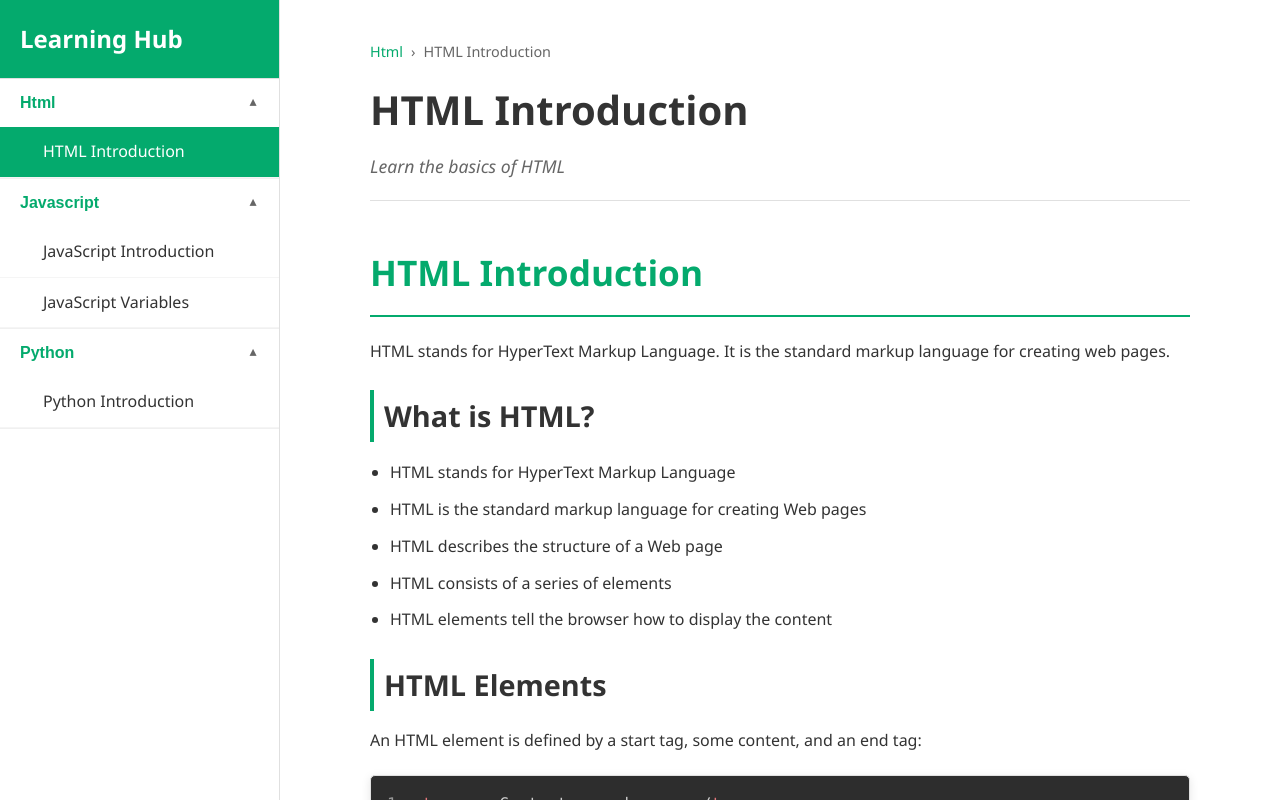
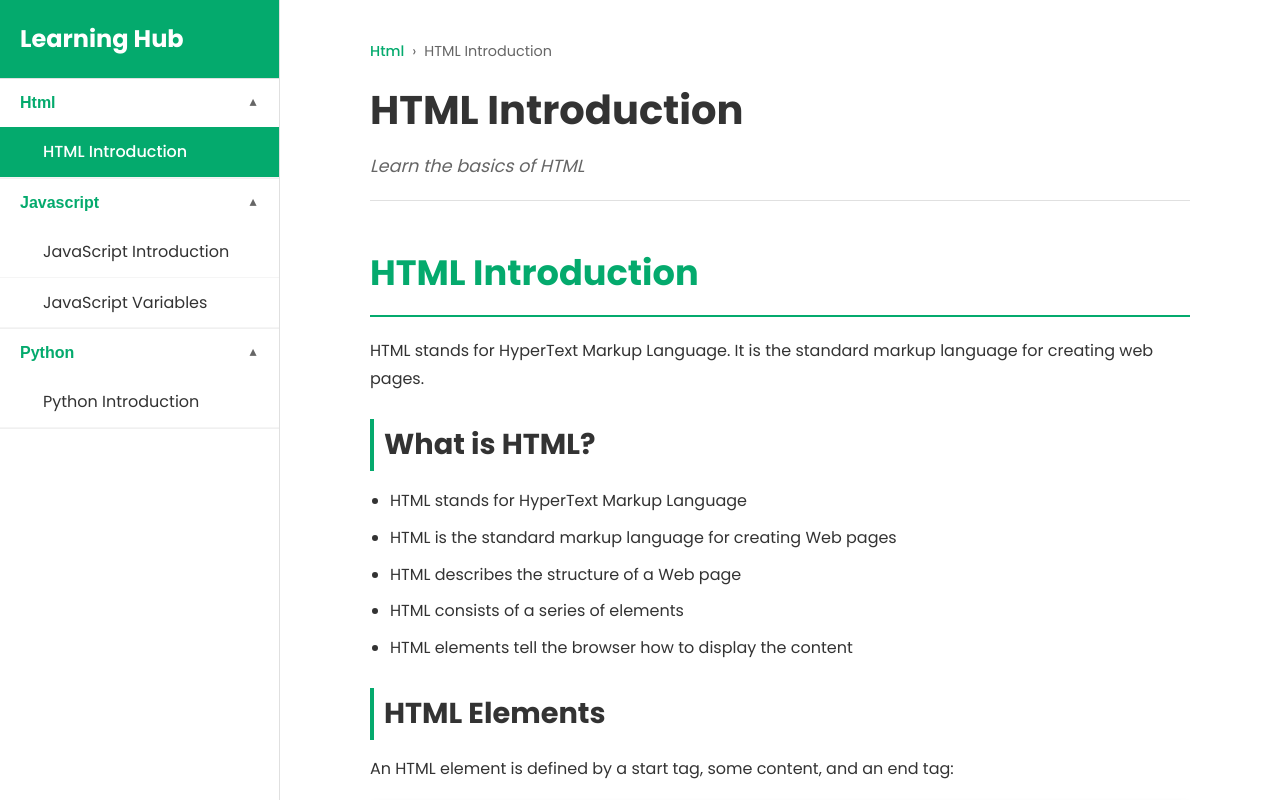
Before and after one commit to Professor-DiegoPinho/w3-profpinho, a Next.js app: page /html/01-introduction in a window 1280 px wide. Shown: the top 800 px of the page. Built offline with nearby package versions, Linux system fonts and the light colour scheme.

Commit message:
font: poppins

```diff
--- a/src/app/globals.css
+++ b/src/app/globals.css
@@ -9,7 +9,7 @@ html,
 body {
   max-width: 100vw;
   overflow-x: hidden;
-  font-family: "Segoe UI", Tahoma, Geneva, Verdana, sans-serif;
+  font-family: var(--font-poppins), "Segoe UI", Tahoma, Geneva, Verdana, sans-serif;
   line-height: 1.6;
   color: #333;
   background-color: #f1f1f1;
@@ -374,7 +374,7 @@ a {
   color: #d63384;
   padding: 2px 6px;
   border-radius: 3px;
-  font-family: "Monaco", "Consolas", "Lucida Console", monospace;
+  font-family: var(--font-jetbrains-mono), "Monaco", "Consolas", "Lucida Console", monospace;
   font-size: 0.9em;
   border: 1px solid #e0e0e0;
 }
--- a/src/app/layout.js
+++ b/src/app/layout.js
@@ -1,25 +1,26 @@
-import { Geist, Geist_Mono } from "next/font/google";
+import { Poppins, JetBrains_Mono } from "next/font/google";
 import "./globals.css";
 
-const geistSans = Geist({
-  variable: "--font-geist-sans",
+const poppins = Poppins({
+  variable: "--font-poppins",
   subsets: ["latin"],
+  weight: ["300", "400", "500", "600", "700"],
 });
 
-const geistMono = Geist_Mono({
-  variable: "--font-geist-mono",
+const jetbrainsMono = JetBrains_Mono({
+  variable: "--font-jetbrains-mono",
   subsets: ["latin"],
 });
 
 export const metadata = {
-  title: "Create Next App",
-  description: "Generated by create next app",
+  title: "Prof. Diego Pinho - Learning Hub",
+  description: "Uma coleção de tutoriais e artigos sobre desenvolvimento web, programação e tecnologia.",
 };
 
 export default function RootLayout({ children }) {
   return (
-    <html lang="en">
-      <body className={`${geistSans.variable} ${geistMono.variable}`}>
+    <html lang="pt-BR">
+      <body className={`${poppins.variable} ${jetbrainsMono.variable}`}>
         {children}
       </body>
     </html>
```
